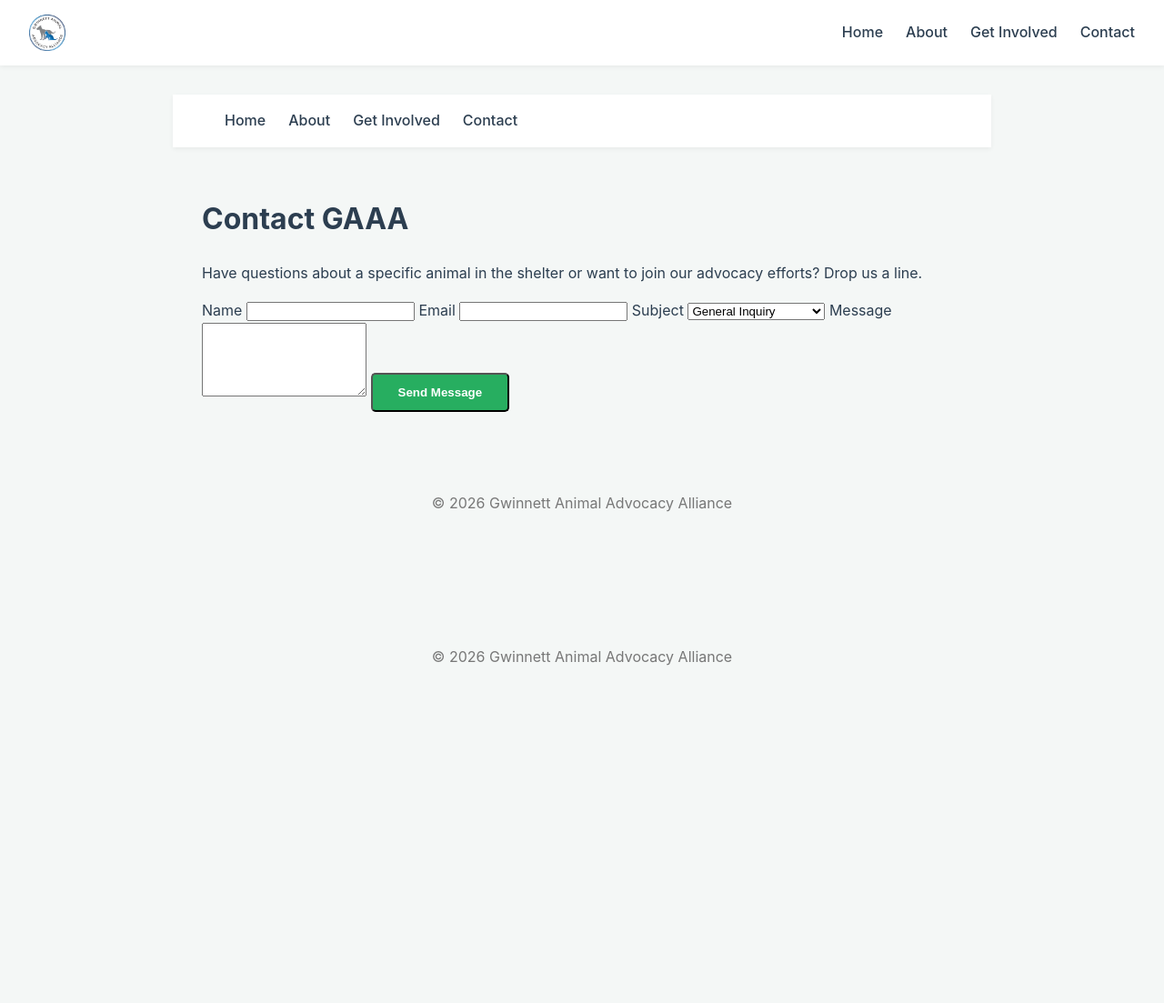
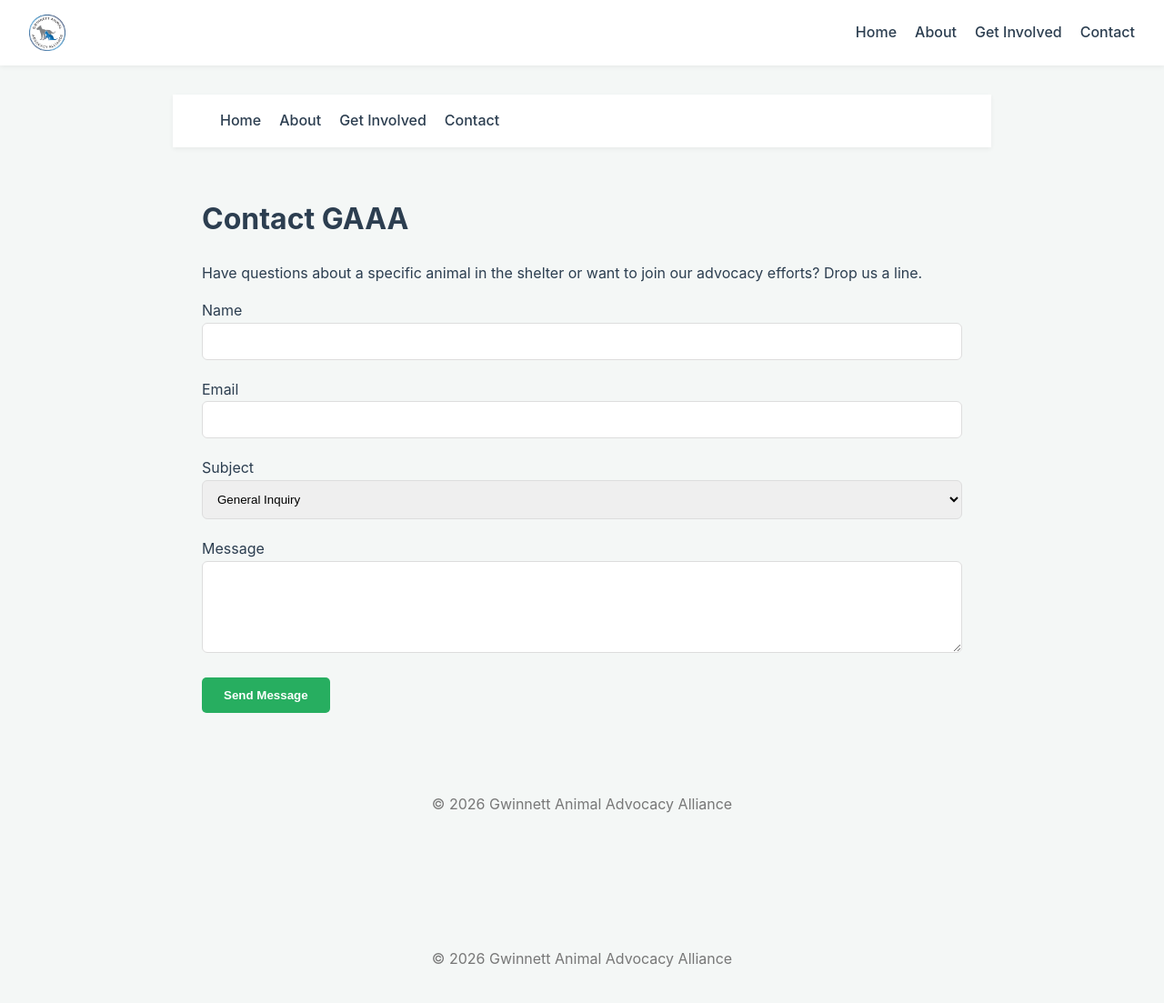
Before and after one commit to whitleybacon/gwinnett-animal-advocacy-alliance, a Jekyll site: the page built from contact/index.html, in a window 1280 px wide and 1123 px high. Shown: the top 1103 px of the window at 91% size. Built offline with Jekyll 4.4.1, drawn with Linux system fonts in a browser that asks for light colours.

Commit message:
Update default.html

```diff
--- a/_layouts/default.html
+++ b/_layouts/default.html
@@ -19,7 +21,13 @@
         background-color: var(--light);
     }
 
-        /* Navigation Styles */
+    .container {
+        max-width: 900px;
+        margin: 0 auto;
+        padding: 2rem;
+    }
+
+    /* Navigation & Logo Reset */
     nav {
         background: var(--white);
         padding: 1rem 2rem;
@@ -27,65 +35,55 @@
         justify-content: space-between;
         align-items: center;
         box-shadow: 0 2px 5px rgba(0,0,0,0.05);
-            position: sticky;
-            top: 0;
-            z-index: 1000;
     }
-        .logo {
-            font-weight: bold;
-            font-size: 1.2rem;
-            color: var(--primary);
-            text-decoration: none;
-        }
+
     .logo img {
-            height: 40px; /* You can change this number to make it bigger or smaller */
+        height: 40px; /* Adjust this to change logo size */
         width: auto;
+        display: block; /* Removes weird spacing under the image */
         vertical-align: middle;
     }
+
     .nav-links {
         list-style: none;
         display: flex;
         margin: 0;
         padding: 0;
     }
-        .nav-links li {
-            margin-left: 25px;
-        }
+
+    .nav-links li { margin-left: 20px; }
+
     .nav-links a {
         text-decoration: none;
         color: var(--primary);
         font-weight: 500;
         transition: color 0.3s;
     }
-        .nav-links a:hover {
-            color: var(--accent);
+
+    .nav-links a:hover { color: var(--accent); }
+
+    /* Forms & Buttons */
+    input, textarea, select {
+        width: 100%;
+        padding: 12px;
+        margin-bottom: 20px;
+        border: 1px solid #ddd;
+        border-radius: 6px;
+        box-sizing: border-box;
     }
 
-        /* Hero and Content Styles */
-        .container {
-            max-width: 900px;
-            margin: 0 auto;
-            padding: 2rem;
-        }
-        .hero {
-            text-align: center;
-            padding: 5rem 1rem;
-            background: linear-gradient(rgba(0,0,0,0.6), rgba(0,0,0,0.6)), url('https://images.unsplash.com/photo-1450778869180-41d0601e046e?auto=format&fit=crop&w=1200&q=80');
-            background-size: cover;
-            background-position: center;
-            color: white;
-            border-radius: 12px;
-        }
     .btn {
         display: inline-block;
         background: var(--accent);
         color: white;
-            padding: 12px 28px;
+        padding: 12px 24px;
         text-decoration: none;
         border-radius: 5px;
         font-weight: bold;
-            margin-top: 20px;
+        border: none;
+        cursor: pointer;
     }
+
     footer { text-align: center; padding: 40px; color: #777; }
     </style>
 </head>
```
Also changed, not shown: other parts of _layouts/default.html (+2 -0 lines). Lines whose indentation alone changed are shown as unchanged.
